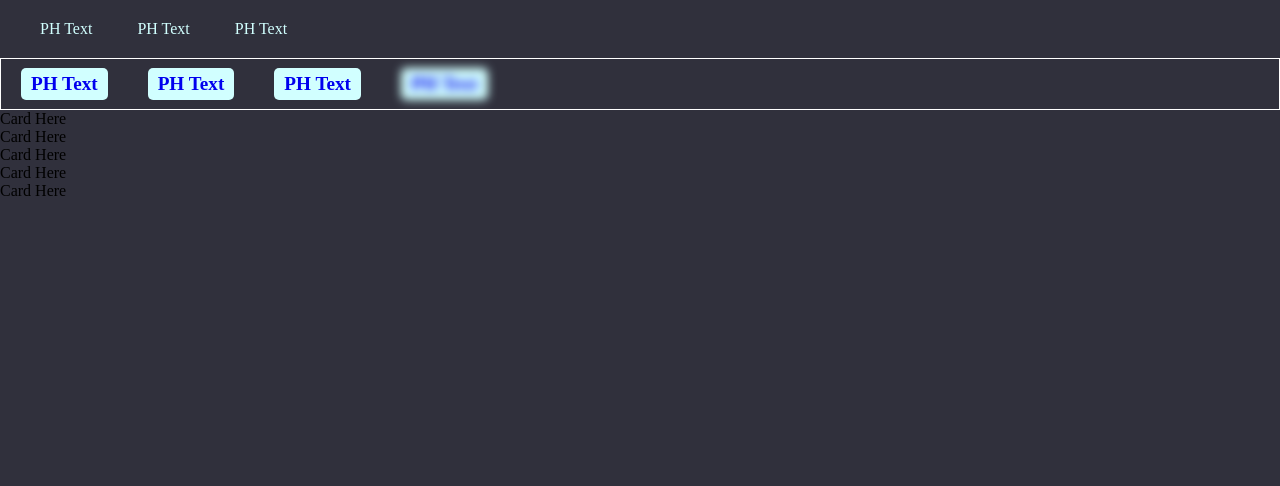
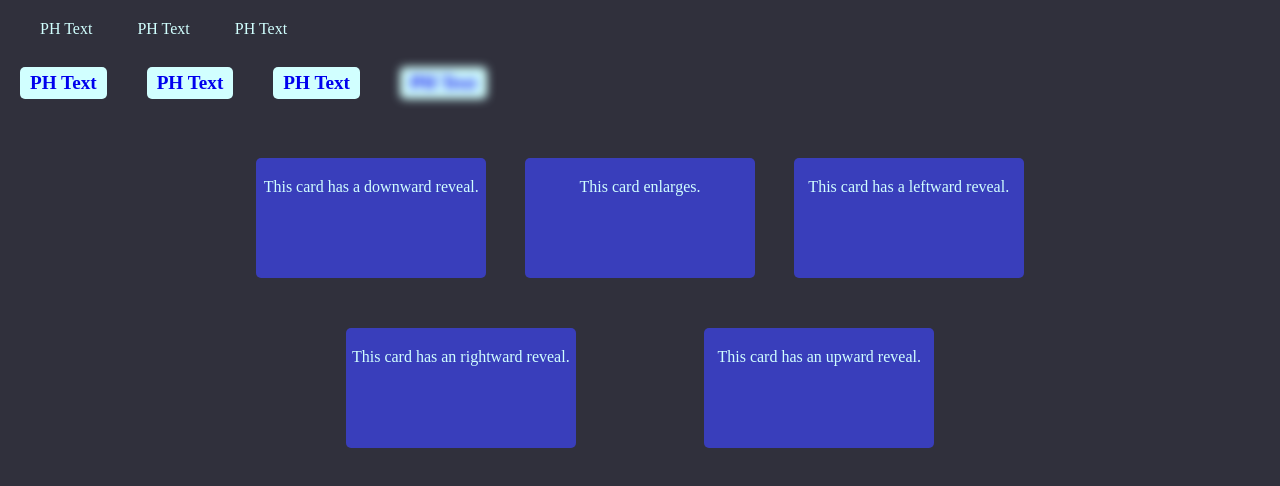
Before and after one commit to MichaelGeel/Hover_Effects, a plain HTML site: page index.html in a window 1280 px wide. Drawn offline with Linux system fonts and the light colour scheme.

Commit message:
Card Basic design
Have finalized the basic designs for each of the cards as well as set their intended hover effects.

```diff
--- a/index.html
+++ b/index.html
@@ -22,22 +22,22 @@
     </div>
     <div class="cards-container">
         <div class="top row">
-            <div class="card item">
-                Card Here
+            <div class="card item1">
+                This card has a downward reveal.
             </div>
-            <div class="card item">
-                Card Here
+            <div class="card item2">
+                This card enlarges.
             </div>
-            <div class="card item">
-                Card Here
+            <div class="card item3">
+                This card has a leftward reveal.
             </div>
         </div>
         <div class="bottom row">
-            <div class="card item">
-                Card Here
+            <div class="card item4">
+                This card has an rightward reveal.
             </div>
-            <div class="card item">
-                Card Here
+            <div class="card item5">
+                This card has an upward reveal.
             </div>
         </div>
     </div>
--- a/styles.css
+++ b/styles.css
@@ -47,7 +47,6 @@ li {
 .buttons-container {
     display: flex;
     height: 50px;
-    border: 1px solid white;
 }
 
 .buttons-container a {
@@ -91,3 +90,25 @@ li {
 .a4:hover{
     filter: none;
 }
+
+.cards-container{
+    width: 60%;
+    margin: auto;
+}
+
+.row {
+    display: flex;
+    gap: 5%;
+    justify-content: space-evenly;
+    margin-top: 50px;
+}
+
+.card{
+    height: 100px;
+    width: 30%;
+    background-color: #393EBB;
+    text-align: center;
+    padding-top: 20px;
+    border-radius: 5px;
+    color:#D1FFFF
+}
```
